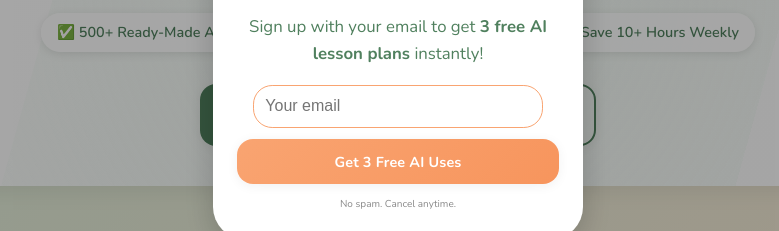
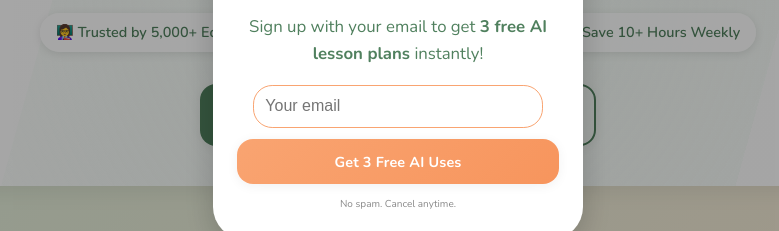
Before and after one commit to KatoKits/KatoKits, a plain HTML site: page index.html in a window 1280 px wide. Shown: the part 325-556 px from the top of the page, 242-1021 px from the left. Drawn offline with nearby package versions, Linux system fonts and the light colour scheme.

Commit message:
Update hero stats: change '500+ Ready-Made Activities' to 'Trusted by 5,000+ Educators'

```diff
--- a/index.html
+++ b/index.html
@@ -62,7 +62,7 @@
   <h1>🚀 Transform Teaching in Minutes, Not Hours</h1>
   <p class="hero-subtitle">Professional lesson plans for ages 6 months to kindergarten. Print-ready activities + AI generator that creates custom plans instantly.</p>
   <div class="hero-stats">
-    <span>✅ 500+ Ready-Made Activities</span>
+    <span>👩‍🏫 Trusted by 5,000+ Educators</span>
     <span>🤖 AI Generator Included</span>
     <span>⏰ Save 10+ Hours Weekly</span>
   </div>
```
